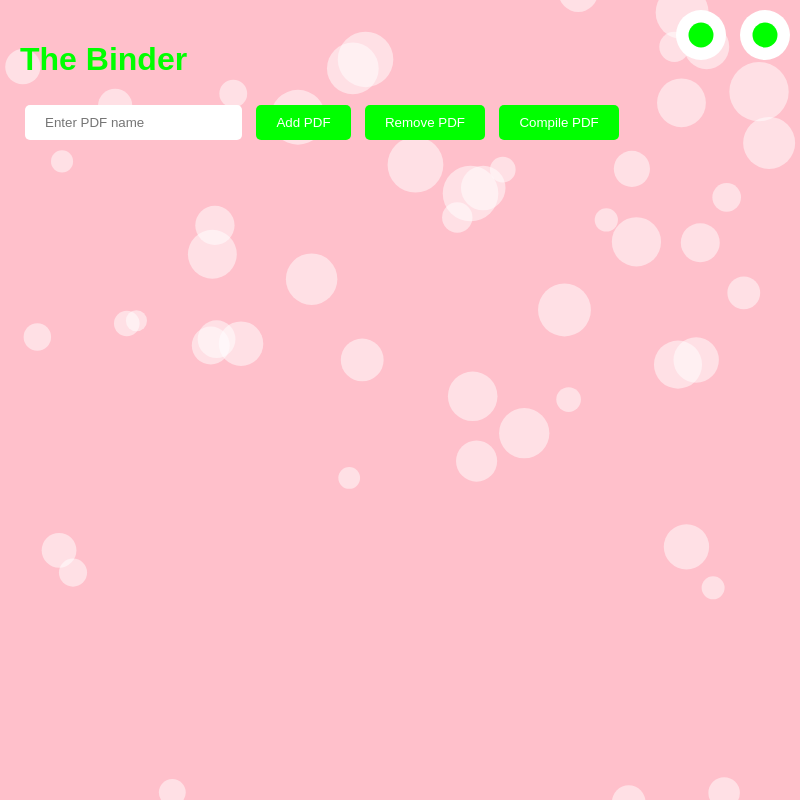
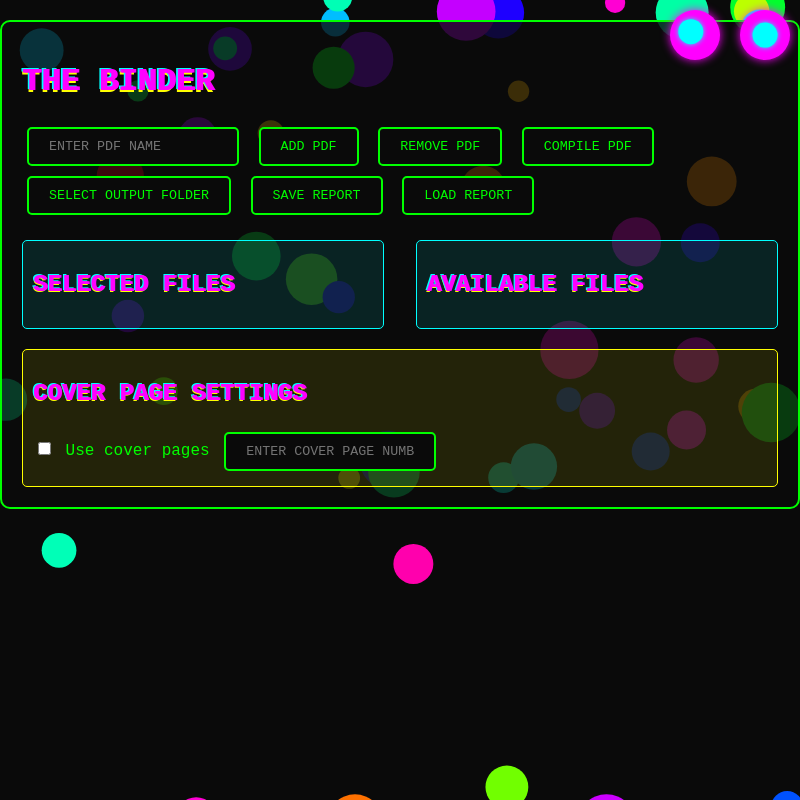
Before and after one commit to Daniel-Rolen/PDFCompilator, an Electron app: page templates/index.html in a window 800 px wide. Drawn offline with Linux system fonts and the light colour scheme; no server answers.

```diff
--- a/static/script.js
+++ b/static/script.js
@@ -1,7 +1,5 @@
 // Animation for bubbly background
-const canvas = document.createElement('canvas');
-canvas.id = 'bubbly-background';
-document.getElementById('app').prepend(canvas);
+const canvas = document.getElementById('bubbly-background');
 const ctx = canvas.getContext('2d');
 
 // Set canvas size
@@ -18,6 +16,7 @@
         this.y = canvas.height + Math.random() * 100;
         this.size = Math.random() * 20 + 10;
         this.speed = Math.random() * 2 + 1;
+        this.color = `hsl(${Math.random() * 360}, 100%, 50%)`;
     }
 
     rise() {
@@ -30,7 +29,7 @@
     draw() {
         ctx.beginPath();
         ctx.arc(this.x, this.y, this.size, 0, Math.PI * 2);
-        ctx.fillStyle = 'rgba(255, 255, 255, 0.5)';
+        ctx.fillStyle = this.color;
         ctx.fill();
     }
 }
@@ -54,35 +53,53 @@
 // Eyeball animation
 const eyeballs = document.querySelectorAll('.eyeball');
 
-document.addEventListener('mousemove', (e) => {
+function animateEyeballs() {
     eyeballs.forEach(eyeball => {
-        const rect = eyeball.getBoundingClientRect();
-        const eyeX = rect.left + rect.width / 2;
-        const eyeY = rect.top + rect.height / 2;
-        const angle = Math.atan2(e.clientY - eyeY, e.clientX - eyeX);
-        const pupilRadius = rect.width / 4;
+        const pupil = eyeball.querySelector('.eyeball::after');
+        const angle = Math.random() * Math.PI * 2;
+        const distance = Math.random() * 10;
+        const x = Math.cos(angle) * distance;
+        const y = Math.sin(angle) * distance;
 
-        eyeball.style.setProperty('--pupil-x', `${Math.cos(angle) * pupilRadius}px`);
-        eyeball.style.setProperty('--pupil-y', `${Math.sin(angle) * pupilRadius}px`);
+        eyeball.style.setProperty('--pupil-x', `${x}px`);
+        eyeball.style.setProperty('--pupil-y', `${y}px`);
     });
-});
+
+    setTimeout(animateEyeballs, Math.random() * 1000 + 500);
+}
+
+animateEyeballs();
 
 // PDF management functionality
 const addPdfButton = document.getElementById('addPdf');
 const removePdfButton = document.getElementById('removePdf');
 const compilePdfButton = document.getElementById('compilePdf');
+const selectOutputFolderButton = document.getElementById('selectOutputFolder');
+const saveReportButton = document.getElementById('saveReport');
+const loadReportButton = document.getElementById('loadReport');
 const pdfNameInput = document.getElementById('pdfName');
-const pdfList = document.getElementById('pdfList');
+const selectedFilesList = document.getElementById('selectedFilesList');
+const availableFilesList = document.getElementById('availableFilesList');
+const useCoverPagesCheckbox = document.getElementById('useCoverPages');
+const coverPagesInput = document.getElementById('coverPages');
 
-function updatePdfList() {
+function updatePdfLists() {
     fetch('/get_pdfs')
         .then(response => response.json())
         .then(pdfs => {
-            pdfList.innerHTML = '';
+            selectedFilesList.innerHTML = '';
+            availableFilesList.innerHTML = '';
             pdfs.forEach(pdf => {
                 const li = document.createElement('li');
                 li.textContent = pdf;
-                pdfList.appendChild(li);
+                selectedFilesList.appendChild(li);
+            });
+            // For now, we'll just duplicate the selected files in the available files list
+            // In a real application, you'd fetch available files separately
+            pdfs.forEach(pdf => {
+                const li = document.createElement('li');
+                li.textContent = pdf;
+                availableFilesList.appendChild(li);
             });
         });
 }
@@ -100,7 +117,7 @@
         .then(response => response.json())
         .then(data => {
             alert(data.message);
-            updatePdfList();
+            updatePdfLists();
             pdfNameInput.value = '';
         });
     }
@@ -119,7 +136,7 @@
         .then(response => response.json())
         .then(data => {
             alert(data.message);
-            updatePdfList();
+            updatePdfLists();
             pdfNameInput.value = '';
         });
     }
@@ -128,6 +145,13 @@
 compilePdfButton.addEventListener('click', () => {
     fetch('/compile_pdf', {
         method: 'POST',
+        headers: {
+            'Content-Type': 'application/json',
+        },
+        body: JSON.stringify({
+            useCoverPages: useCoverPagesCheckbox.checked,
+            coverPages: coverPagesInput.value,
+        }),
     })
     .then(response => response.json())
     .then(data => {
@@ -135,5 +159,23 @@
     });
 });
 
+selectOutputFolderButton.addEventListener('click', () => {
+    // This would typically open a folder selection dialog
+    // For now, we'll just show an alert
+    alert('Output folder selection is not implemented in this prototype.');
+});
+
+saveReportButton.addEventListener('click', () => {
+    // This would typically save the current compilation settings
+    // For now, we'll just show an alert
+    alert('Report saving is not implemented in this prototype.');
+});
+
+loadReportButton.addEventListener('click', () => {
+    // This would typically load saved compilation settings
+    // For now, we'll just show an alert
+    alert('Report loading is not implemented in this prototype.');
+});
+
 // Initial PDF list update
-updatePdfList();
+updatePdfLists();
--- a/static/styles.css
+++ b/static/styles.css
@@ -1,14 +1,16 @@
 body, html {
     margin: 0;
     padding: 0;
-    font-family: Arial, sans-serif;
+    font-family: 'Courier New', monospace;
     height: 100%;
+    background-color: #0a0a0a;
+    color: #00ff00;
 }
 
 #app {
     position: relative;
     height: 100%;
-    background-color: #ffc0cb; /* Light pink background */
+    overflow: hidden;
 }
 
 #bubbly-background {
@@ -30,11 +32,12 @@
 .eyeball {
     width: 50px;
     height: 50px;
-    background-color: white;
+    background-color: #ff00ff;
     border-radius: 50%;
     display: inline-block;
     margin-left: 10px;
     position: relative;
+    box-shadow: 0 0 10px #ff00ff;
 }
 
 .eyeball::after {
@@ -42,49 +45,113 @@
     position: absolute;
     width: 25px;
     height: 25px;
-    background-color: #00ff00; /* Green pupil */
+    background-color: #00ffff;
     border-radius: 50%;
     top: 50%;
     left: 50%;
     transform: translate(calc(-50% + var(--pupil-x, 0px)), calc(-50% + var(--pupil-y, 0px)));
+    box-shadow: 0 0 5px #00ffff;
 }
 
 #content {
     position: relative;
     z-index: 1;
     padding: 20px;
+    background-color: rgba(10, 10, 10, 0.8);
+    border: 2px solid #00ff00;
+    border-radius: 10px;
+    max-width: 800px;
+    margin: 20px auto;
 }
 
-h1 {
-    color: #00ff00; /* Green text */
+h1, h2 {
+    color: #ff00ff;
+    text-shadow: 0 0 5px #ff00ff;
+    text-transform: uppercase;
 }
 
-button, input[type="text"] {
-    background-color: #00ff00; /* Green buttons */
-    color: white;
-    border: none;
+button, input[type="text"], input[type="checkbox"] {
+    background-color: #0a0a0a;
+    color: #00ff00;
+    border: 2px solid #00ff00;
     padding: 10px 20px;
     margin: 5px;
     cursor: pointer;
     border-radius: 5px;
+    font-family: 'Courier New', monospace;
+    text-transform: uppercase;
+    transition: all 0.3s ease;
 }
 
-input[type="text"] {
-    background-color: white;
-    color: #00ff00;
+button:hover, input[type="text"]:focus {
+    background-color: #00ff00;
+    color: #0a0a0a;
+    box-shadow: 0 0 10px #00ff00;
 }
 
-button:hover {
-    background-color: #00cc00;
-}
-
-#pdfList {
+#pdfSections {
+    display: flex;
+    justify-content: space-between;
     margin-top: 20px;
 }
 
-#pdfList li {
-    background-color: rgba(255, 255, 255, 0.7);
+#selectedFiles, #availableFiles {
+    width: 45%;
+    background-color: rgba(0, 255, 255, 0.1);
+    border: 1px solid #00ffff;
+    border-radius: 5px;
+    padding: 10px;
+}
+
+#pdfList li, #selectedFilesList li, #availableFilesList li {
+    background-color: rgba(255, 0, 255, 0.1);
     padding: 5px 10px;
     margin-bottom: 5px;
     border-radius: 3px;
+    list-style-type: none;
+    border: 1px solid #ff00ff;
 }
+
+#coverPageSettings {
+    margin-top: 20px;
+    padding: 10px;
+    background-color: rgba(255, 255, 0, 0.1);
+    border: 1px solid #ffff00;
+    border-radius: 5px;
+}
+
+/* Add some cool cyberpunk effects */
+@keyframes glitch {
+    0% {
+        text-shadow: 0.05em 0 0 #ff00ff, -0.05em -0.025em 0 #00ffff,
+            -0.025em 0.05em 0 #ffff00;
+    }
+    14% {
+        text-shadow: 0.05em 0 0 #ff00ff, -0.05em -0.025em 0 #00ffff,
+            -0.025em 0.05em 0 #ffff00;
+    }
+    15% {
+        text-shadow: -0.05em -0.025em 0 #ff00ff, 0.025em 0.025em 0 #00ffff,
+            -0.05em -0.05em 0 #ffff00;
+    }
+    49% {
+        text-shadow: -0.05em -0.025em 0 #ff00ff, 0.025em 0.025em 0 #00ffff,
+            -0.05em -0.05em 0 #ffff00;
+    }
+    50% {
+        text-shadow: 0.025em 0.05em 0 #ff00ff, 0.05em 0 0 #00ffff,
+            0 -0.05em 0 #ffff00;
+    }
+    99% {
+        text-shadow: 0.025em 0.05em 0 #ff00ff, 0.05em 0 0 #00ffff,
+            0 -0.05em 0 #ffff00;
+    }
+    100% {
+        text-shadow: -0.025em 0 0 #ff00ff, -0.025em -0.025em 0 #00ffff,
+            -0.025em -0.05em 0 #ffff00;
+    }
+}
+
+h1, h2 {
+    animation: glitch 1s infinite;
+}
--- a/templates/index.html
+++ b/templates/index.html
@@ -20,6 +20,25 @@
                 <button id="addPdf">Add PDF</button>
                 <button id="removePdf">Remove PDF</button>
                 <button id="compilePdf">Compile PDF</button>
+                <button id="selectOutputFolder">Select Output Folder</button>
+                <button id="saveReport">Save Report</button>
+                <button id="loadReport">Load Report</button>
+            </div>
+            <div id="pdfSections">
+                <div id="selectedFiles">
+                    <h2>Selected Files</h2>
+                    <ul id="selectedFilesList"></ul>
+                </div>
+                <div id="availableFiles">
+                    <h2>Available Files</h2>
+                    <ul id="availableFilesList"></ul>
+                </div>
+            </div>
+            <div id="coverPageSettings">
+                <h2>Cover Page Settings</h2>
+                <input type="checkbox" id="useCoverPages">
+                <label for="useCoverPages">Use cover pages</label>
+                <input type="text" id="coverPages" placeholder="Enter cover page numbers (e.g., 1,2,3-5)">
             </div>
             <div id="pdfList"></div>
         </div>
```
Also changed, not shown: README.md, 1 other file.
